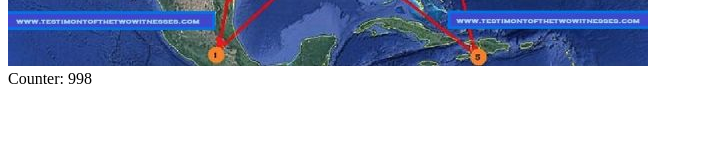
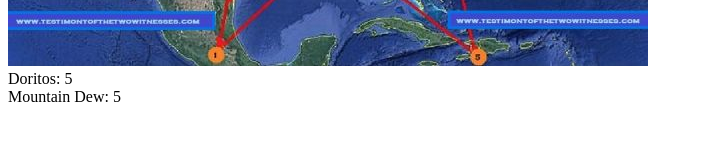
Before and after one commit to WowSuchRicky/Clicker, a website: page public/index.html in a window 1280 px wide. Shown: the part 395-536 px from the top of the page, without its empty margins (0-703 px from the left). Drawn offline with Linux system fonts and the light colour scheme.

```diff
--- a/public/index.html
+++ b/public/index.html
@@ -8,7 +8,8 @@
 <map name="Map" id="Map">
     <area alt="" onclick="alert('Hello Leo');" title="" href="#" shape="rect" coords="315,207,327,217" />
     <br/>
-    <div id="counter">Counter: 0</div>
+    <div id="doritosCounter">Doritos: 0</div>
+    <div id="mountainDewCounter">Mountain Dew: 0</div>
 </map>
 
 </body>
@@ -19,10 +20,9 @@
 <script src="scripts/main.js"></script>
 
 <script>
-    for(var i = 0; i < 999; i++){
-    document.getElementById("counter").innerHTML = "Counter: " + i;
-    }
-
+    // for(var i = 0; i < 999; i++){
+    // document.getElementById("counter").innerHTML = "Counter: " + i;
+    // }
 </script>
 
 </html>
--- a/public/scripts/draw.js
+++ b/public/scripts/draw.js
@@ -7,5 +7,8 @@
 		console.log(draw.logMessage);
 		//window.alert(draw.logMessage);
 
+		document.getElementById("doritosCounter").innerHTML = "Doritos: " + update.doritos;
+		document.getElementById("mountainDewCounter").innerHTML = "Mountain Dew: " + update.mountainDew;
+
 	}
 }
--- a/public/scripts/loop.js
+++ b/public/scripts/loop.js
@@ -1,4 +1,3 @@
-
 var loop = {
 
 	logMessage: "In the loop function: ",
```
Also changed, not shown: 1 other file.
